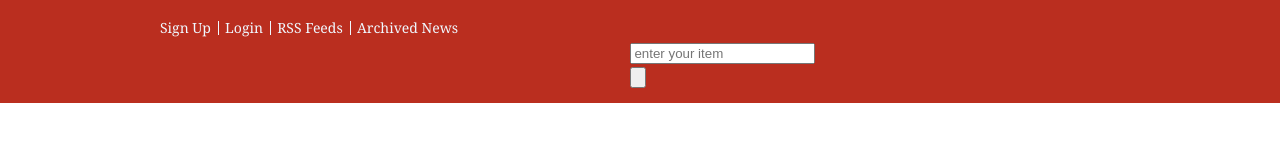
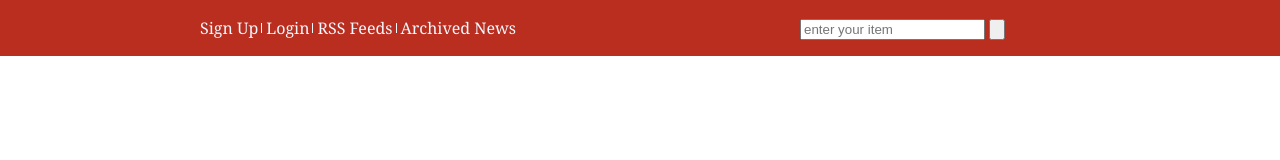
Before and after one commit to farzanaIslam/projectPsd, a plain HTML site: page index.html in a window 1280 px wide. Drawn offline with Linux system fonts and the light colour scheme.

Commit message:
display flex use in psd

```diff
--- a/index.html
+++ b/index.html
@@ -24,12 +24,12 @@
               <li><a href="">RSS Feeds</a></li>
               <li><a href="">Archived News</a></li>
             </ul>
-            <div class="search_menu">
-              <form action="">
-                <input type="text" placeholder="enter your item" />
-                <input type="submit" value="" />
-              </form>
-            </div>
+          </div>
+          <div class="search_menu">
+            <form action="">
+              <input type="text" placeholder="enter your item" />
+              <input type="submit" value="" />
+            </form>
           </div>
         </div>
       </div>
--- a/style.css
+++ b/style.css
@@ -20,7 +20,7 @@ img {
 /* =============================
 top header css
 ================================== */
-.header_area {
+/* .header_area {
   width: 100%;
   clear: both;
 }
@@ -73,4 +73,46 @@ top header css
 .search_menu {
   width: 30%;
   float: right;
+} */
+#top_header_area {
+  background: #ba2e1f;
 }
+.innertop_header {
+  display: flex;
+  align-items: center;
+}
+
+.mini_menu {
+  flex: 2;
+}
+.mini_menu ul {
+  display: flex;
+}
+.mini_menu ul li {
+  list-style: none;
+  margin-right: 0.5rem;
+  position: relative;
+}
+.mini_menu ul li::after {
+  content: "";
+  margin-right: 0.5rem;
+  background: aliceblue;
+  width: 1px;
+  height: 10px;
+  top: 7px;
+  right: -12px;
+  position: absolute;
+}
+.mini_menu ul li:last-child::after {
+  display: none;
+}
+.mini_menu ul li a {
+  text-decoration: none;
+  color: aliceblue;
+}
+.mini_menu ul li a:hover {
+  color: black;
+}
+.search_menu {
+  flex: 1;
+}
```
